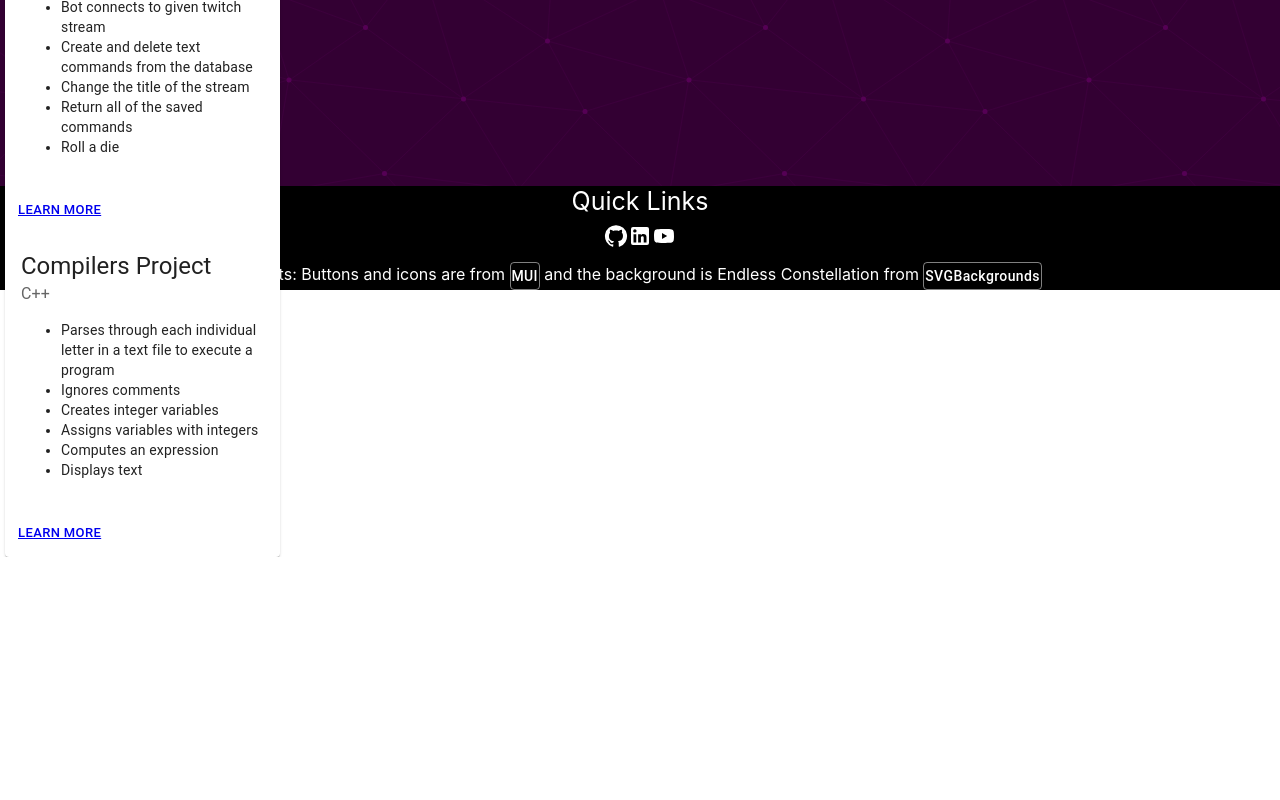
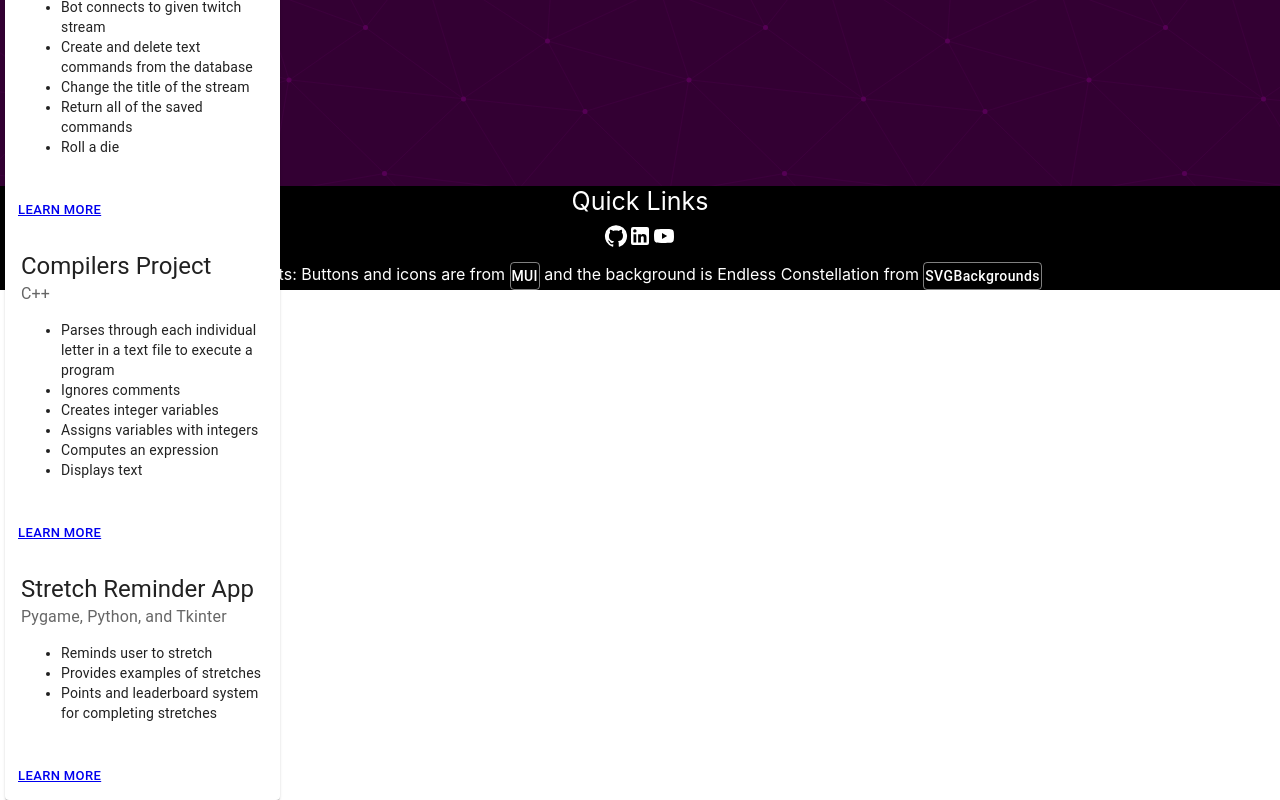
Before and after one commit to austin-sohn/austinsohn, a React (Create React App) app: page / in a window 1280 px wide. Shown: the part 2341-3141 px from the top of the page. Before the commit the page ends 2898 px from the top, so only its background shows below. Built offline with nearby package versions, Linux system fonts and the light colour scheme.

Commit message:
added reminder card

```diff
--- /dev/null
+++ b/src/components/project-cards/reminder-card.tsx
@@ -0,0 +1,45 @@
+import React from "react";
+import CardActions from "@mui/material/CardActions";
+import CardContent from "@mui/material/CardContent";
+import Button from "@mui/material/Button";
+import Typography from "@mui/material/Typography";
+
+class ReminderCard extends React.Component<{}> {
+  render() {
+    return (
+      <div>
+        <CardContent>
+          <Typography variant="h5" component="div">
+            Stretch Reminder App
+          </Typography>
+          <Typography
+            component={"span"}
+            sx={{ mb: 1.5 }}
+            color="text.secondary"
+          >
+            Pygame, Python, and Tkinter
+          </Typography>
+          <Typography component={"span"} variant="body2">
+            <ul>
+              <li>Reminds user to stretch</li>
+              <li>Provides examples of stretches</li>
+              <li>Points and leaderboard system for completing stretches</li>
+            </ul>
+          </Typography>
+        </CardContent>
+        <CardActions>
+          <Button size="small">
+            <a
+              href="https://github.com/ErnestoHkirk/362-Stretch-Reminder-App"
+              target="_blank"
+              rel="noreferrer"
+            >
+              Learn More
+            </a>
+          </Button>
+        </CardActions>
+      </div>
+    );
+  }
+}
+export default ReminderCard;
--- a/src/components/projects.tsx
+++ b/src/components/projects.tsx
@@ -8,6 +8,7 @@ import AICard from "./project-cards/ai-card";
 import PortfolioCard from "./project-cards/portfolio-card";
 import TwitchBotCard from "./project-cards/twitchbot-card";
 import CompilerCard from "./project-cards/compiler-card";
+import ReminderCard from "./project-cards/reminder-card";
 class Projects extends React.Component<{}> {
   render() {
     return (
@@ -21,6 +22,7 @@ class Projects extends React.Component<{}> {
             <PortfolioCard />
             <TwitchBotCard />
             <CompilerCard />
+            <ReminderCard />
           </Card>
         </CardStyle>
       </ProjectStyle>
```
